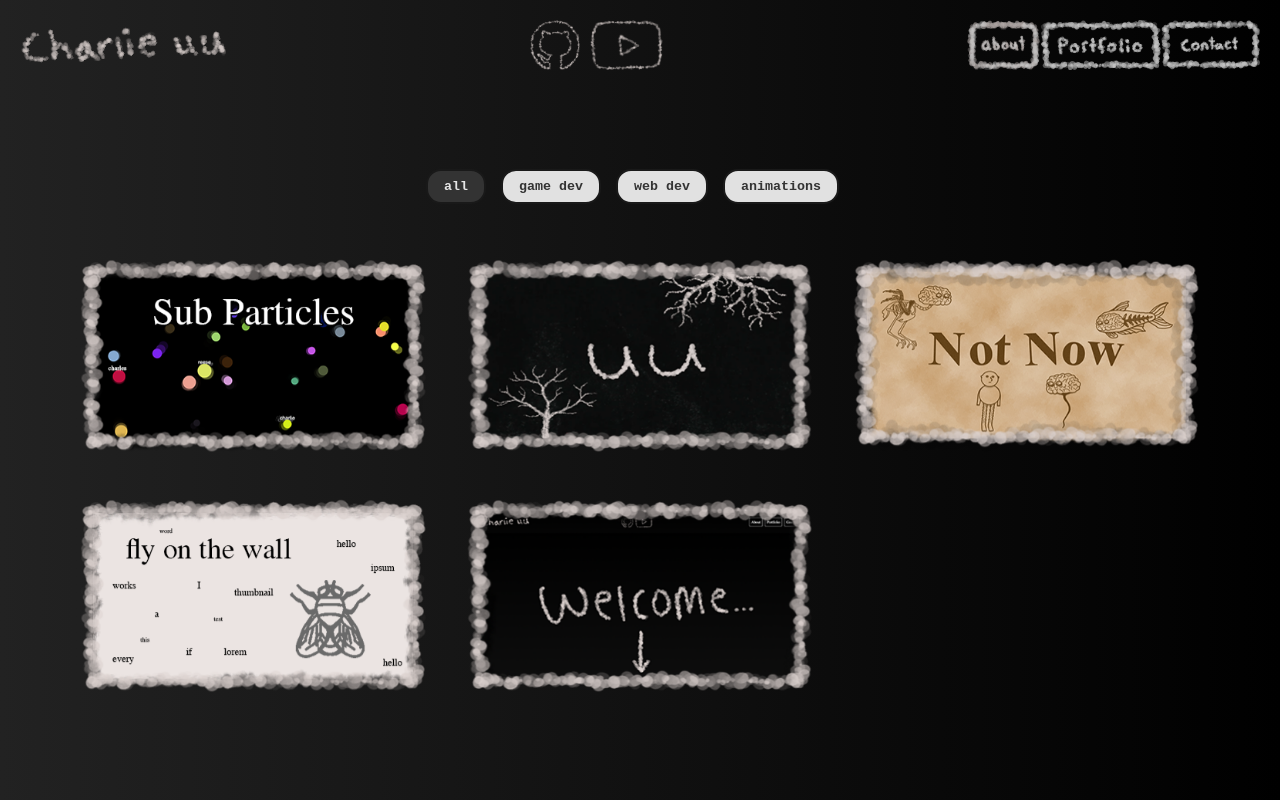
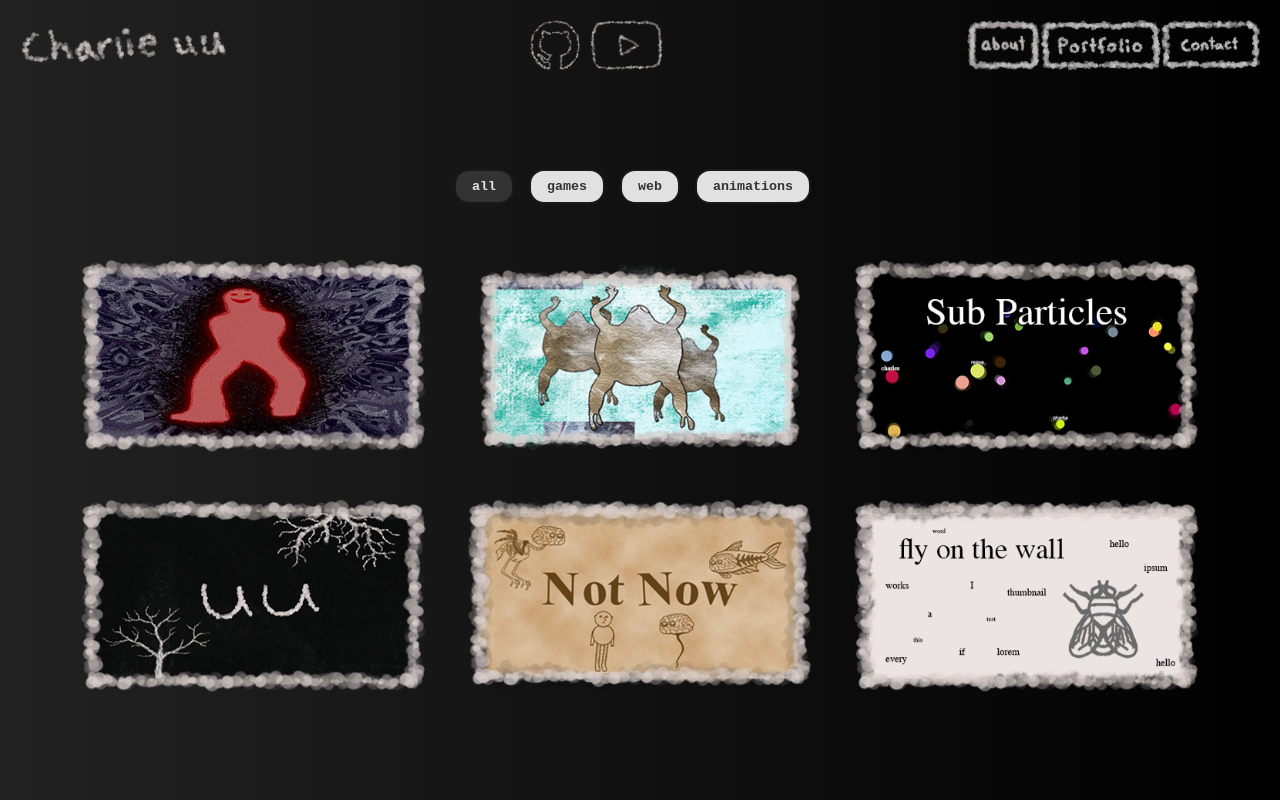
Before and after one commit to charliedoubleu/charliedoubleu.github.io, a React (Create React App) app: page /portfolio in a window 1280 px wide. Built offline with nearby package versions, Linux system fonts and the light colour scheme.

Commit message:
projects and bio

```diff
--- a/src/components/Filter.js
+++ b/src/components/Filter.js
@@ -17,9 +17,9 @@ function Filter({projects, setFiltered, activeTag, setActiveTag}){
             className={activeTag === 0 ? 'active' : ''}
             onClick={() => setActiveTag(0)}>all</button>
             <button className={activeTag === 1 ? 'active' : ''}
-            onClick={() => setActiveTag(1)}>game dev</button>
+            onClick={() => setActiveTag(1)}>games</button>
             <button className={activeTag === 2 ? 'active' : ''}
-            onClick={() => setActiveTag(2)}>web dev</button>
+            onClick={() => setActiveTag(2)}>web</button>
             <button className={activeTag === 3 ? 'active' : ''}
             onClick={() => setActiveTag(3)}>animations</button>
         </div>
--- a/src/pages/about/About.js
+++ b/src/pages/about/About.js
@@ -12,7 +12,7 @@ export default function About() {
         onMouseOver={e => (e.currentTarget.src = treeHov)}
         onMouseLeave={e => (e.currentTarget.src = tree)}
         alt="tree drawing" />
-      <p className='bio'>Hello! My name is Charlie and I am a coder, musician, and animator from Santa Cruz, CA. I am a recent graduate from University of California San Diego with a degree in Computing and the Arts looking for opportunities in web development, game development, or animation. I am particularly passionate about the various applications and synthesis of code, music, and animation as a vehicle for artistic expression. I have experience using the MERN stack and I taught game design/animation fundamentals using Javascript for 4 years. I produce music in Ableton and Logic and I regularly use Photoshop, Premier, After Effects, and Unity for game development/animations. In my free time, you can find me surfing, skating, or playing piano. Thank you for taking a look at my website and feel free to reach out using the <Link to={"/contact"} className='contact-link'>contact</Link> page!</p>
+      <p className='bio'>Hello! My name is Charlie and I am a coder, musician, and animator from Santa Cruz, CA. I am a recent graduate from University of California San Diego with a degree in Computing and the Arts looking for opportunities in web development, motion design, and animation/video production. I am particularly passionate about the various applications and synthesis of code, music, and animation as a vehicle for artistic expression. I have experience using the MERN stack and I taught game design/animation fundamentals using Javascript for 4 years. I produce music in Ableton and Logic and I regularly use Photoshop, Premier, After Effects, and Unity for game development/animations. In my free time, you can find me surfing, skating, or playing piano. Thank you for taking a look at my website and feel free to reach out using the <Link to={"/contact"} className='contact-link'>contact</Link> page!</p>
       <img className='cloud' src={cloud}
         onMouseOver={e => (e.currentTarget.src = cloudHov)}
         onMouseLeave={e => (e.currentTarget.src = cloud)}
--- a/src/pages/portfolio/Portfolio.js
+++ b/src/pages/portfolio/Portfolio.js
@@ -7,11 +7,12 @@ export default function Portfolio() {
 
     //game = 1, web = 2, anim = 3
     const [projects, setProjects] = useState([
-        {title: 'sub particles', description: 'A data visualization of YouTube subscribers using YouTube API, P5.js, Node.js and Firebase', link: 'http://subparti.com/particles/charlie', thumbnail: './thumbnails/subparticles.png', tags: [2], id: 5},
-        {title: 'uu', description: 'An animated music video created in Adobe Photoshop, Animate, and Premiere', link: 'https://youtu.be/ZMMSAJkdWTM', thumbnail: './thumbnails/uu.png', tags: [3], id: 4},
-        {title: 'not now', description: 'A story based, audio reactive, 2D platformer video game created in Unity', link: 'https://charliedoubleu.itch.io/not-now', thumbnail: './thumbnails/notnow.png', tags: [1,3], id: 3},
-        {title: 'fly on the wall', description: 'A public installation that uses an Arduino/Python to capture and send overheard words to a Realtime Database', link: 'https://flyonthewall-ict36.ondigitalocean.app/', thumbnail: './thumbnails/flyonwall.png', tags: [2], id: 2},
-        {title: 'personal website', description: 'My personal website created using React.js and full of orginal assets/animations', link: '/', thumbnail: './thumbnails/portfolio.png', tags: [2], id: 1},
+        {title: 'ghost legs', description: 'A walk cycle composition made in after effects', link: 'https://youtube.com/shorts/5NnCbMqmq_o?feature=share', thumbnail: './thumbnails/ghostLegs.png', tags: [3], id: 6},
+        {title: 'waterfall', description: 'A short animation inspired by a waterfall in my backyard', link: 'https://youtube.com/shorts/sbZZ0oYoPsM?feature=share', thumbnail: './thumbnails/frog.png', tags: [3], id: 5},
+        {title: 'sub particles', description: 'A data visualization of YouTube subscribers using YouTube API, P5.js, Node.js and Firebase', link: 'http://subparti.com/particles/charlie', thumbnail: './thumbnails/subparticles.png', tags: [2], id: 4},
+        {title: 'uu', description: 'An animated music video created in Adobe Photoshop, Animate, and Premiere', link: 'https://youtu.be/ZMMSAJkdWTM', thumbnail: './thumbnails/uu.png', tags: [3], id: 3},
+        {title: 'not now', description: 'A story based, audio reactive, 2D platformer video game created in Unity', link: 'https://charliedoubleu.itch.io/not-now', thumbnail: './thumbnails/notnow.png', tags: [1,3], id: 2},
+        {title: 'fly on the wall', description: 'A public installation that uses an Arduino/Python to capture and send overheard words to a Realtime Database', link: 'https://flyonthewall-ict36.ondigitalocean.app/', thumbnail: './thumbnails/flyonwall.png', tags: [2], id: 1}
 
     ])
     const [filtered, setFiltered] = useState([])
```
Also changed, not shown: public/thumbnails/frog.png (added), public/thumbnails/ghostLegs.png (added).
